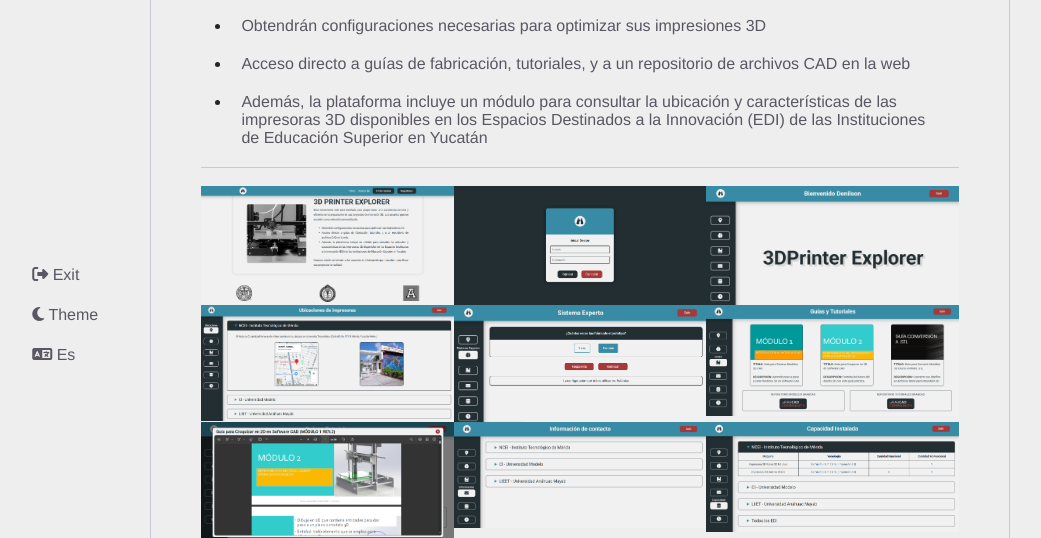
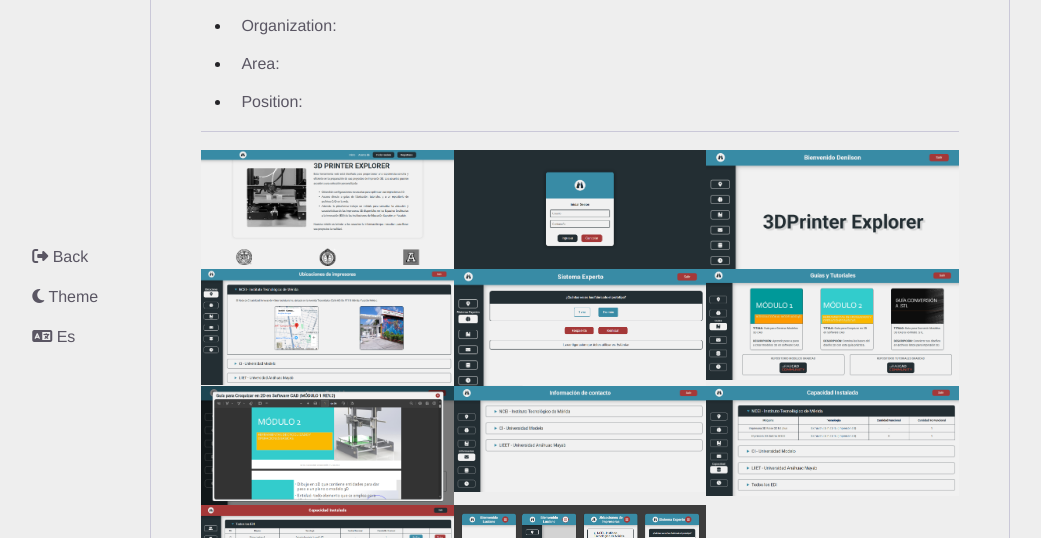
Before and after one commit to DenilsonNM/Portfolio, a website: page docs/html/projectview.html in a window 1280 px wide. Shown: the part 185-723 px from the top of the page, without its empty margins (60-1101 px from the left). Drawn offline with nearby package versions, Linux system fonts and the light colour scheme; files whose address does not match are found by name.

Commit message:
section projects with mokups and changes to 3dp view

```diff
--- a/docs/css/styles.css
+++ b/docs/css/styles.css
@@ -383,7 +383,8 @@ i {
   position: relative;
   height: 200px;
   /* cursor: pointer; */
-  border-radius: 10px 10px 0px 10px;
+  /* border-radius: 10px 10px 0px 10px; */
+  background-color: var(--color-detail);
 }
 
 .section_projects figure:hover img {
--- a/docs/html/projectview.html
+++ b/docs/html/projectview.html
@@ -30,7 +30,7 @@
           <li>
             <a href="../index.html">
               <i class="fa-solid fa-right-from-bracket"></i>
-              <span>Exit</span>
+              <span>Back</span>
             </a>
           </li>
           <li>
@@ -71,15 +71,13 @@
         <nav>
           <ul>
             <li>
-              <p>Obtendrán configuraciones necesarias para optimizar sus impresiones 3D</p>
+              <p>Organization:</p>
             </li>
             <li>
-              <p>Acceso directo a guías de fabricación, tutoriales, y a un repositorio de archivos CAD en la web</p>
+              <p>Area:</p>
             </li>
             <li>
-              <p>Además, la plataforma incluye un módulo para consultar la ubicación y características de las impresoras
-                3D disponibles
-                en los Espacios Destinados a la Innovación (EDI) de las Instituciones de Educación Superior en Yucatán
+              <p>Position:
               </p>
             </li>
           </ul>
```
Also changed, not shown: docs/index.html (+1 -1 lines), docs/files/3dp.png (added).
